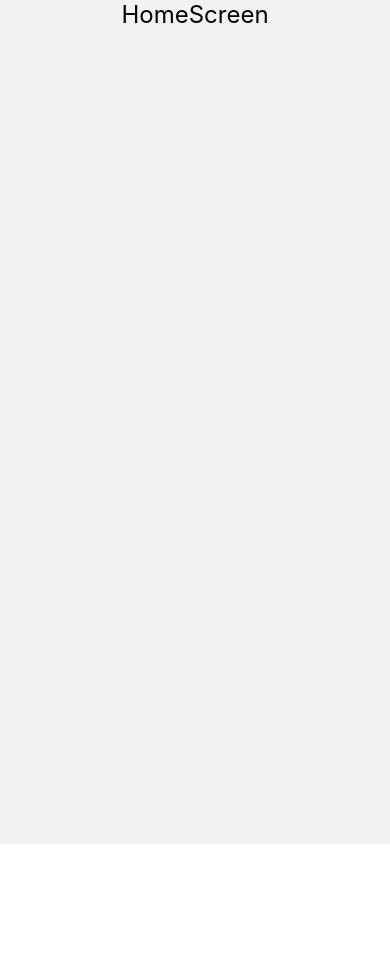
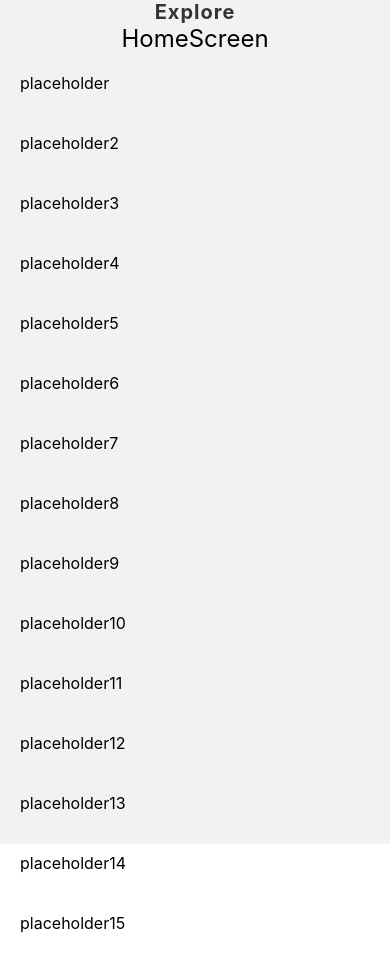
Before and after one commit to Shmoofy/PodcastBookApp, a React Native app in the folder PodcastBook/: screen /HomeScreen in a window 390 px wide. Before the commit the page ends 844 px from the top, so only its background shows below. Built offline with nearby package versions, Linux system fonts and the light colour scheme.

Commit message:
added custom header, modified home screen
realized need api key, worked on header

```diff
--- /dev/null
+++ b/PodcastBook/src/components/CustomHeader/CustomHeader.js
@@ -0,0 +1,39 @@
+import React from "react";
+import { StyleSheet, Text, View } from "react-native";
+import {MaterialIcons} from '@expo/vector-icons';
+
+
+// can possibly use createDrawerNavigator for bar to move to the right
+// currently not sure how to implement header functionality
+
+const CustomHeader = ({text}) => {
+    return (
+        <View style = {StyleSheet.header}>
+            {/*icon for menu*/}
+            <View>
+                <Text style={styles.headerText}>{text}</Text>
+            </View>
+        </View>
+    );
+};
+
+const styles = StyleSheet.create({
+    header:{
+        width: '100%',
+        height: 60,
+        flexDirection: 'row',
+        alignItems:'center',
+        justifyContent: 'center',
+        backgroundColor: 'grey', height: 60
+    },
+    headerText:{
+        fontWeight: 'bold',
+        alignSelf:'center',
+        fontSize: 20,
+        color: '#333',
+        letterSpacing: 1
+    },
+
+});
+
+export default CustomHeader;
--- /dev/null
+++ b/PodcastBook/src/components/CustomHeader/index.js
@@ -0,0 +1 @@
+export { default } from './CustomHeader';
--- a/PodcastBook/src/screens/HomeScreen/HomeScreen.js
+++ b/PodcastBook/src/screens/HomeScreen/HomeScreen.js
@@ -1,12 +1,61 @@
-import React from 'react';
-import {View, Text } from 'react-native';
+import React, {useState} from 'react';
+import {View, Text, ScrollView, SafeAreaView, FlatList,StyleSheet} from 'react-native';
+import CustomHeader from '../../components/CustomHeader';
+const HomeScreen = () => {
 
-const HomeScreen = () => {
+
+
     return (
         <View>
+            <CustomHeader
+            text = 'Explore'
+            />
             <Text style={{fontSize: 24, alignSelf: 'center'}}>HomeScreen</Text>
+            <ScrollView>
+                <View>
+
+                    <Text style={styles.placeholder}>placeholder </Text>
+                    <Text style={styles.placeholder}>placeholder2 </Text>
+                    <Text style={styles.placeholder}>placeholder3 </Text>
+                    <Text style={styles.placeholder}>placeholder4 </Text>
+                    <Text style={styles.placeholder}>placeholder5 </Text>
+                    <Text style={styles.placeholder}>placeholder6 </Text>
+                    <Text style={styles.placeholder}>placeholder7 </Text>
+                    <Text style={styles.placeholder}>placeholder8 </Text>
+                    <Text style={styles.placeholder}>placeholder9 </Text>
+                    <Text style={styles.placeholder}>placeholder10 </Text>
+                    <Text style={styles.placeholder}>placeholder11 </Text>
+                    <Text style={styles.placeholder}>placeholder12 </Text>
+                    <Text style={styles.placeholder}>placeholder13 </Text>
+                    <Text style={styles.placeholder}>placeholder14 </Text>
+                    <Text style={styles.placeholder}>placeholder15 </Text>
+
+
+                </View>
+
+            </ScrollView>
         </View>
-    )
-}
+    );
+};
+
+const styles = StyleSheet.create({
+    root: {
+        alignItems: 'center',
+        padding: 40,
+
+    },
+    placeholder: {
+        fontSize: 16,
+        alignSelf: 'left',
+        padding : 20,
+    },
+    filler: {
+        paddingVertical:50
+    },
+    text: {
+        color: 'black',
+
+    }
+});
 
 export default HomeScreen;
--- a/PodcastBook/src/screens/SignInScreen/SignInScreen.js
+++ b/PodcastBook/src/screens/SignInScreen/SignInScreen.js
@@ -30,7 +30,7 @@ const SignInScreen = () => {
         console.log(data);
 
         //  ----------------------------------TESTING PURPOSES --------------------------------------------
-        //navigation.navigate('HomeScreen');
+        navigation.navigate('HomeScreen');
 
         //validate user
         const res = await signin(data);
```
